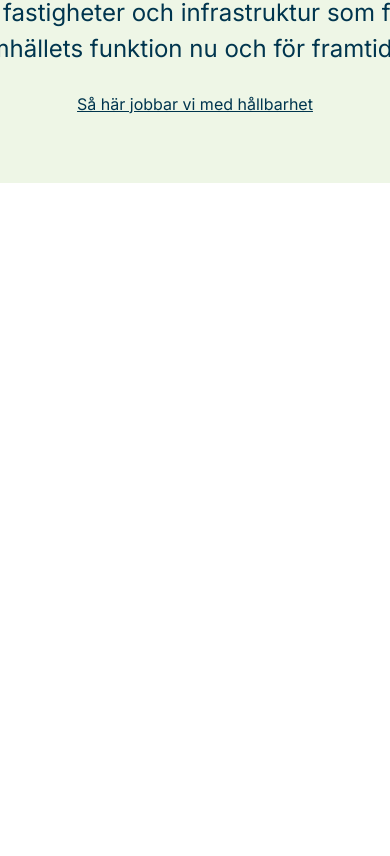
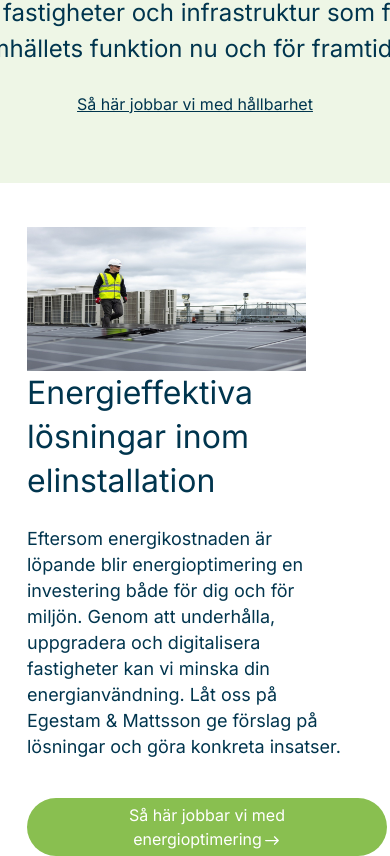
Before and after one commit to Aswinstadx/Egestam_Mattsson_3, a React (Create React App) app in the folder frontend/: page / in a window 390 px wide. Shown: the part 1016-1872 px from the top of the page. Before the commit the page ends 1199 px from the top, so only its background shows below. Built offline with nearby package versions, Linux system fonts and the light colour scheme.

Commit message:
section4 responsivenss done

```diff
--- a/frontend/src/Screens/HomeScreen.jsx
+++ b/frontend/src/Screens/HomeScreen.jsx
@@ -64,7 +64,7 @@ function HomeScreen() {
         )}
 
         <Section3 />
-        {/* <Section4 /> */}
+        <Section4 />
         {/* <Section5 /> */}
         {/* <Section6 /> */}
         {/* <div className="ipad-block">
--- a/frontend/src/Sections/Section4.jsx
+++ b/frontend/src/Sections/Section4.jsx
@@ -3,13 +3,29 @@ import React, { useEffect, useState } from "react";
 function Section4() {
   const [isIpad, setIsIpad] = useState(false);
 
+  const [isMobile, setIsMobile] = useState(false);
+
+  useEffect(() => {
+    const handleResize = () => {
+      setIsMobile(window.innerWidth <= 768);
+    };
+
+    handleResize();
+
+    window.addEventListener("resize", handleResize);
+
+    return () => {
+      window.removeEventListener("resize", handleResize);
+    };
+  }, []);
+
   useEffect(() => {
     const handleResize = () => {
       // setIsIpad(window.innerWidth <= 1366 && window.innerWidth >= 1024 || window.innerWidth <= 1180 && window.innerWidth >= 768);
       // setIsIpad(window.innerWidth <= 1024 || window.innerWidth >= 820 );
-       setIsIpad(window.innerWidth <= 1024 || window.innerWidth >= 820 );
+      setIsIpad(window.innerWidth <= 1024 || window.innerWidth >= 820);
     };
-    console.log('WINDOW INNER WIDHT--------', window.innerWidth)
+    console.log("WINDOW INNER WIDHT--------", window.innerWidth);
     // Initial check
     handleResize();
 
@@ -23,7 +39,7 @@ function Section4() {
   }, []);
   return (
     <div>
-      {!isIpad || window.innerWidth >=1251? (
+      {!isIpad || window.innerWidth >= 1251 ? (
         <>
           <div className="section4">
             <div className="container desktop-only">
@@ -56,6 +72,57 @@ function Section4() {
                         fill="white"
                       />
                     </svg>
+                  </button>
+                </div>
+                <div className="col-md-6 col-12">
+                  <div className="d-none d-md-block">
+                    <img
+                      src={process.env.PUBLIC_URL + "/images/section4.png"}
+                    />
+                  </div>
+                </div>
+              </div>
+            </div>
+          </div>
+        </>
+      ) : isMobile ? (
+        <>
+          <div className="section4">
+            <div className="container mobile-only">
+              <div className="row">
+                <div className="col-md-6 col-12">
+                  <div className="d-md-none">
+                    <img
+                      src={process.env.PUBLIC_URL + "/images/section4.png"}
+                    />
+                  </div>
+                  <h2>Energieffektiva lösningar inom elinstallation</h2>
+                  <p>
+                    Eftersom energikostnaden är löpande blir energioptimering en
+                    investering både för dig och för miljön. Genom att
+                    underhålla, uppgradera och digitalisera fastigheter kan vi
+                    minska din energianvändning. Låt oss på Egestam & Mattsson
+                    ge förslag på lösningar och göra konkreta insatser.
+                  </p>
+                  <button>
+                    <span className="btn-content">
+                      <span>
+                        Så här jobbar vi med
+                        <br /> energioptimering
+                      </span>
+                      <svg
+                        xmlns="http://www.w3.org/2000/svg"
+                        width="19"
+                        height="19"
+                        viewBox="0 0 19 19"
+                        fill="none"
+                      >
+                        <path
+                          d="M12.835 5.23626L12.9225 5.30751L16.6725 9.05751L16.7187 9.11001L16.7712 9.18751L16.8087 9.26251L16.8337 9.34001L16.8487 9.41001L16.855 9.50001L16.8512 9.56626L16.8337 9.66001L16.8087 9.73876L16.7437 9.85501L16.6862 9.92626L12.9225 13.6925C12.8122 13.8032 12.6645 13.8687 12.5084 13.8759C12.3524 13.8831 12.1992 13.8316 12.0792 13.7315C11.9593 13.6315 11.8811 13.4901 11.8602 13.3352C11.8393 13.1804 11.8771 13.0233 11.9662 12.895L12.0375 12.8075L14.7212 10.125H3.72997C3.57379 10.1253 3.42316 10.0671 3.30774 9.96188C3.19233 9.85665 3.12049 9.71203 3.10638 9.55648C3.09227 9.40094 3.1369 9.24575 3.2315 9.12147C3.32609 8.99719 3.46379 8.91284 3.61747 8.88501L3.72997 8.87501H14.7212L12.0375 6.19251C11.9341 6.08894 11.8704 5.9524 11.8574 5.80667C11.8444 5.66094 11.8829 5.51526 11.9662 5.39501L12.0375 5.30751C12.1278 5.21748 12.2436 5.15725 12.3691 5.13491C12.4947 5.11257 12.6241 5.12918 12.74 5.18251L12.835 5.23626Z"
+                          fill="white"
+                        />
+                      </svg>
+                    </span>
                   </button>
                 </div>
                 <div className="col-md-6 col-12">
--- a/frontend/src/index.css
+++ b/frontend/src/index.css
@@ -1173,7 +1173,10 @@ font-weight: 400;
 line-height: 24px; /* 150% */
 text-decoration-line: underline;
   }
-
+  .section4 img{
+  left: 15px;
+  position: relative;
+}
   .section4 {
     padding: 0;
     margin-top: 44px;
@@ -1189,22 +1192,35 @@ text-decoration-line: underline;
     /* 137.5% */
     display: flex;
     width: 309px;
+    left: 15px;
+    position: relative;
   }
 
   .section4 button {
     width: 360px;
     height: 58px;
     flex-shrink: 0;
+    left: 15px;
+    position: relative;
+
   }
 
   .section4 img {
     width: 279px;
     height: 144px;
     flex-shrink: 0;
-    left: 0;
-    position: relative;
-  }
-
+    left: 15px;
+    position: relative;
+  }
+  .section4 button span{
+    color: #FFF;
+font-family: Inter;
+font-size: 16px;
+font-style: normal;
+font-weight: 400;
+line-height: 20px; /* 125% */
+    width: 167px;
+  }
   .section4 p {
     color: #00354E;
     font-family: Inter;
@@ -1215,6 +1231,8 @@ text-decoration-line: underline;
     /* 144.444% */
     display: flex;
     width: 318px;
+    left: 15px;
+    position: relative;
   }
 
   .section5 {
```
